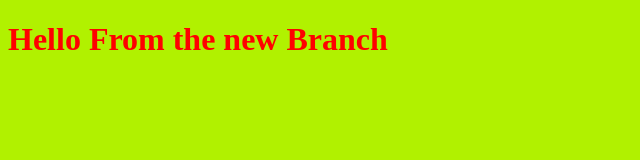
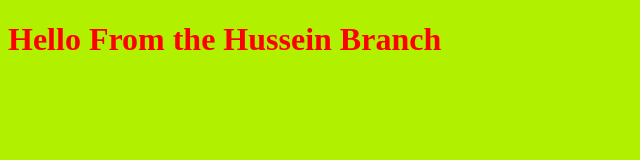
Before and after one commit to Hussein-Mohamed-Said-ISMAIL/MyProjects, a plain HTML site: page index.html in a window 1280 px wide. Shown: the whole page, without its empty margins (0-640 px from the left). Drawn offline with Linux system fonts and the light colour scheme.

Commit message:
Change the title form 'Hello from the new branch' to 'Hello from the Hussein Branch'

```diff
--- a/index.html
+++ b/index.html
@@ -8,7 +8,7 @@
     <title>Document</title>
 </head>
 <body>
-    <h1>Hello From the new Branch</h1>
+    <h1>Hello From the Hussein Branch </h1>
     <script src="script.js"></script>
 </body>
 </html>
```
